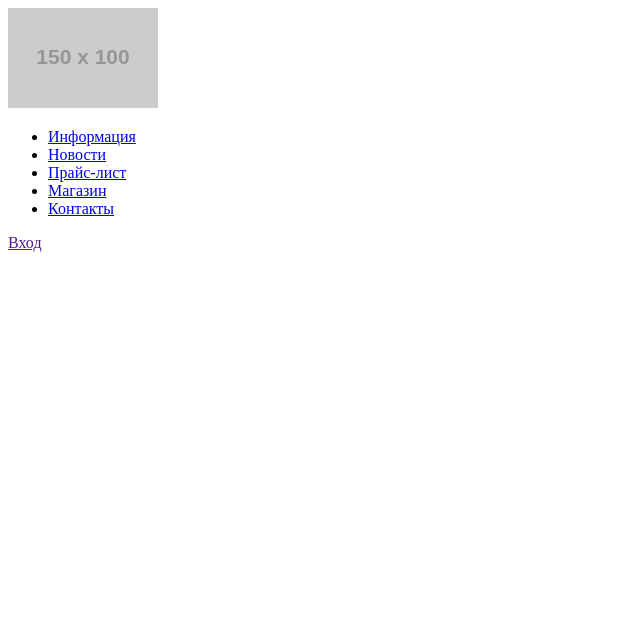
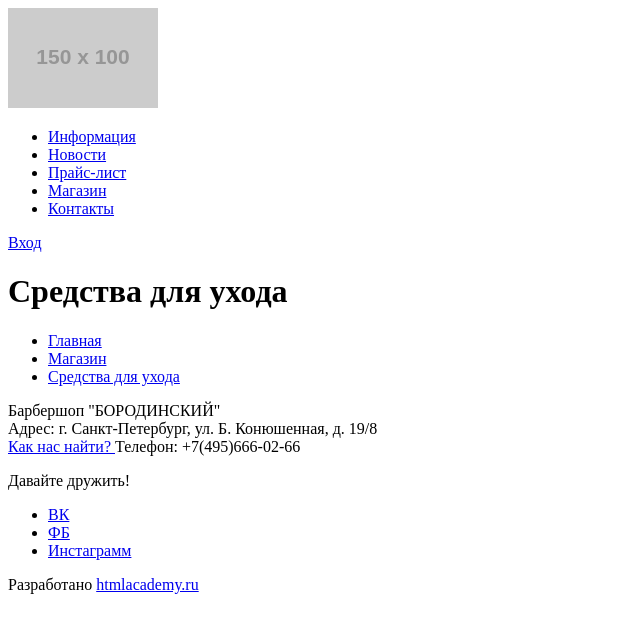
Before and after one commit to TheDarkestDay/59895-barbershop, a plain HTML site: page index.html in a window 1280 px wide. Shown: the whole page, without its empty margins (0-640 px from the left). Drawn offline with Linux system fonts and the light colour scheme; placeholder pictures from the web are drawn by us.

Commit message:
Footer and begnning of main section

```diff
--- a/index.html
+++ b/index.html
@@ -39,12 +39,78 @@
             </li>
           </ul>
         </nav>
-        <div class="header-login">
-          <a href="">
+        <div class="user-menu">
+          <a class="login" href="#">
             Вход
           </a>
         </div>
       </div>
     </header>
+    <main class="container">
+      <h1>
+        Средства для ухода
+      </h1>
+      <div class="breadcrumb">
+        <ul>
+          <li>
+            <a href="#">
+              Главная
+            </a>
+          </li>
+          <li>
+            <a href="#">
+              Магазин
+            </a>
+          </li>
+          <li>
+            <a href="#">
+              Средства для ухода
+            </a>
+          </li>
+        </ul>
+      </div>
+      <footer>
+        <div class="contacts">
+          <p>
+            Барбершоп "БОРОДИНСКИЙ" <br>
+            Адрес: г. Санкт-Петербург, ул. Б. Конюшенная, д. 19/8 <br>
+            <a href="#">
+              Как нас найти?
+            </a>
+            Телефон: +7(495)666-02-66
+          </p>
+        </div>
+        <div class="social-links">
+          <span>
+            Давайте дружить!
+          </span>
+          <ul>
+            <li class="social-btn">
+              <a href="#">
+                ВК
+              </a>
+            </li>
+            <li class="social-btn">
+              <a href="#">
+                ФБ
+              </a>
+            </li>
+            <li class="social-btn">
+              <a href="#">
+                Инстаграмм
+              </a>
+            </li>
+          </ul>
+        </div>
+        <div class="credits">
+          <span>
+            Разработано
+          </span>
+          <a href="#">
+            htmlacademy.ru
+          </a>
+        </div>
+      </footer>
+    </main>
   </body>
 </html>
```
